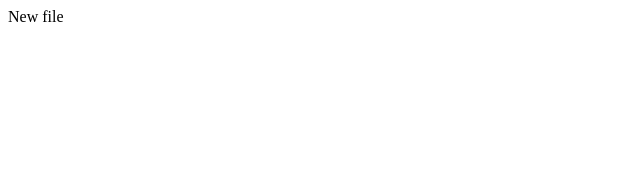
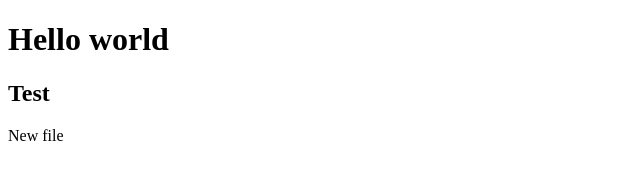
Before and after one commit to MarynaPyliuta/front-end-18052023, a plain HTML site: page new.html in a window 1280 px wide. Shown: the whole page, without its empty margins (0-640 px from the left). Drawn offline with Linux system fonts and the light colour scheme.

Commit message:
new text

```diff
--- a/new.html
+++ b/new.html
@@ -7,6 +7,10 @@
     <title>Document</title>
 </head>
 <body>
+    <h1>
+        Hello world
+    </h1>
+    <h2>Test</h2>
  New file
 </body>
 </html>
```
Also changed, not shown: new1.html (added).
